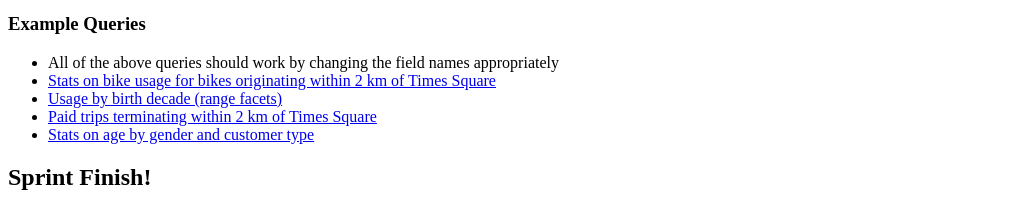
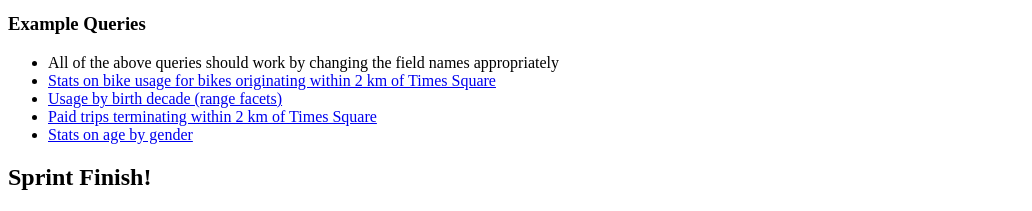
Before and after one commit to lucidworks/solr-for-datascience, a website: page static/solr-citi.html in a window 1280 px wide. Shown: the part 1120-1331 px from the top of the page, without its empty margins (0-1032 px from the left). Drawn offline with Linux system fonts and the light colour scheme.

Commit message:
drop customer type

```diff
--- a/static/solr-citi.html
+++ b/static/solr-citi.html
@@ -127,7 +127,7 @@
         <li><a
             href="http://localhost:8983/solr/citi_py/select?q=*:*&rows=0&wt=json&indent=true&facet=true&facet.pivot={!stats=piv1}end_station_name&fq=tripduration_i:[1800 TO *]&fq={!geofilt sfield=end_station_location_p}&pt=40.760479,-73.98774&d=2&fl=id, end_station_name, geodist(end_station_location_p)">Paid
           trips terminating within 2 km of Times Square</a></li>
-        <li><a href="http://localhost:8983/solr/citi_py/select?q=*%3A*&rows=1&wt=json&indent=true&facet=true&facet.pivot={!stats=piv1}user_type_s,gender_s&stats=true&stats.field={!func%20tag=piv1}sub(2015,birth_year_i)&facet.limit=20">Stats on age by gender and customer type</a></li>
+        <li><a href="http://localhost:8983/solr/citi_py/select?q=*%3A*&rows=1&wt=json&indent=true&facet=true&facet.pivot={!stats=piv1}gender_s&stats=true&stats.field={!func%20tag=piv1}sub(2015,birth_year_i)&facet.limit=20">Stats on age by gender</a></li>
       </ul>
     </div>
   </div>
```
